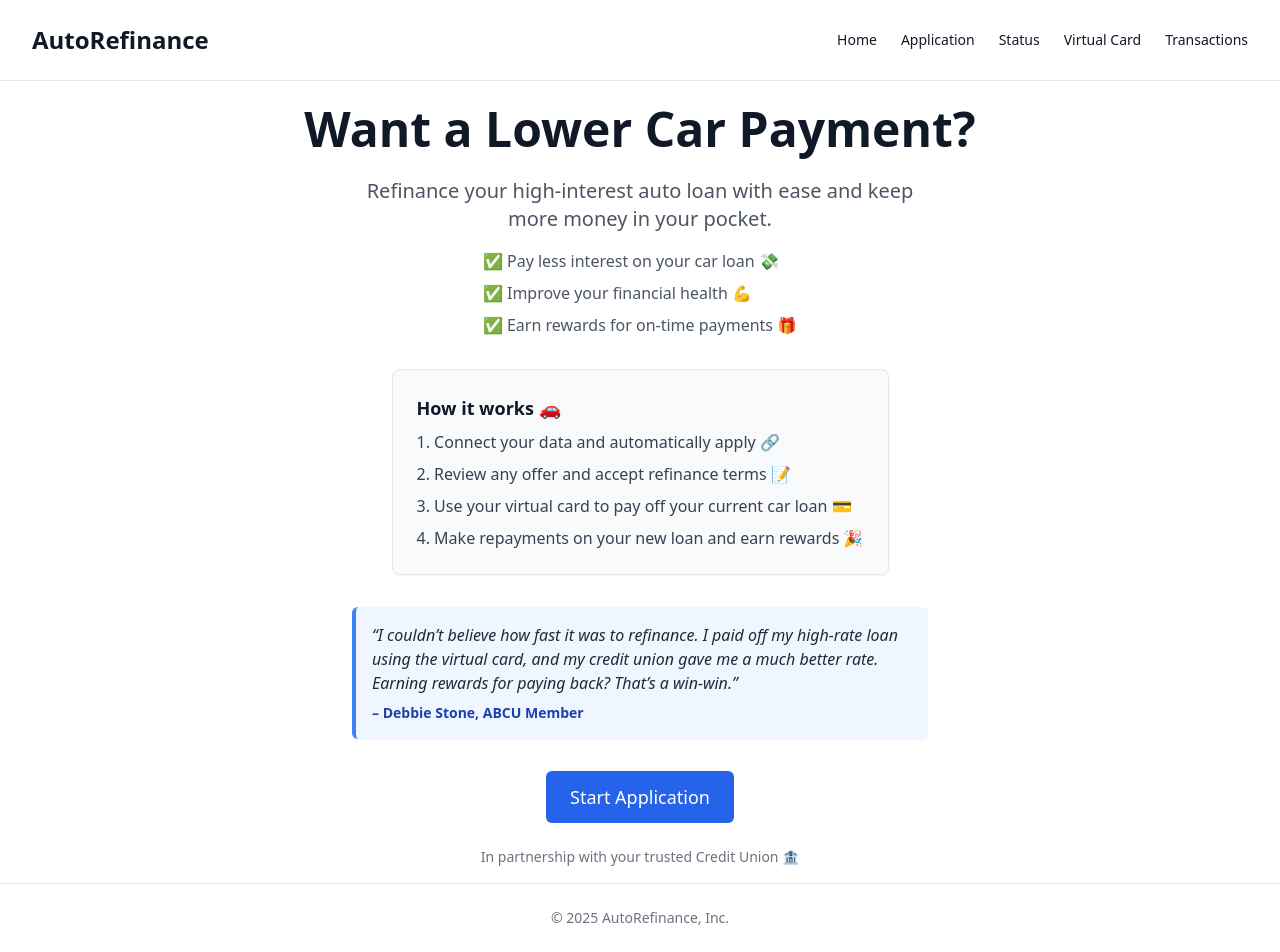
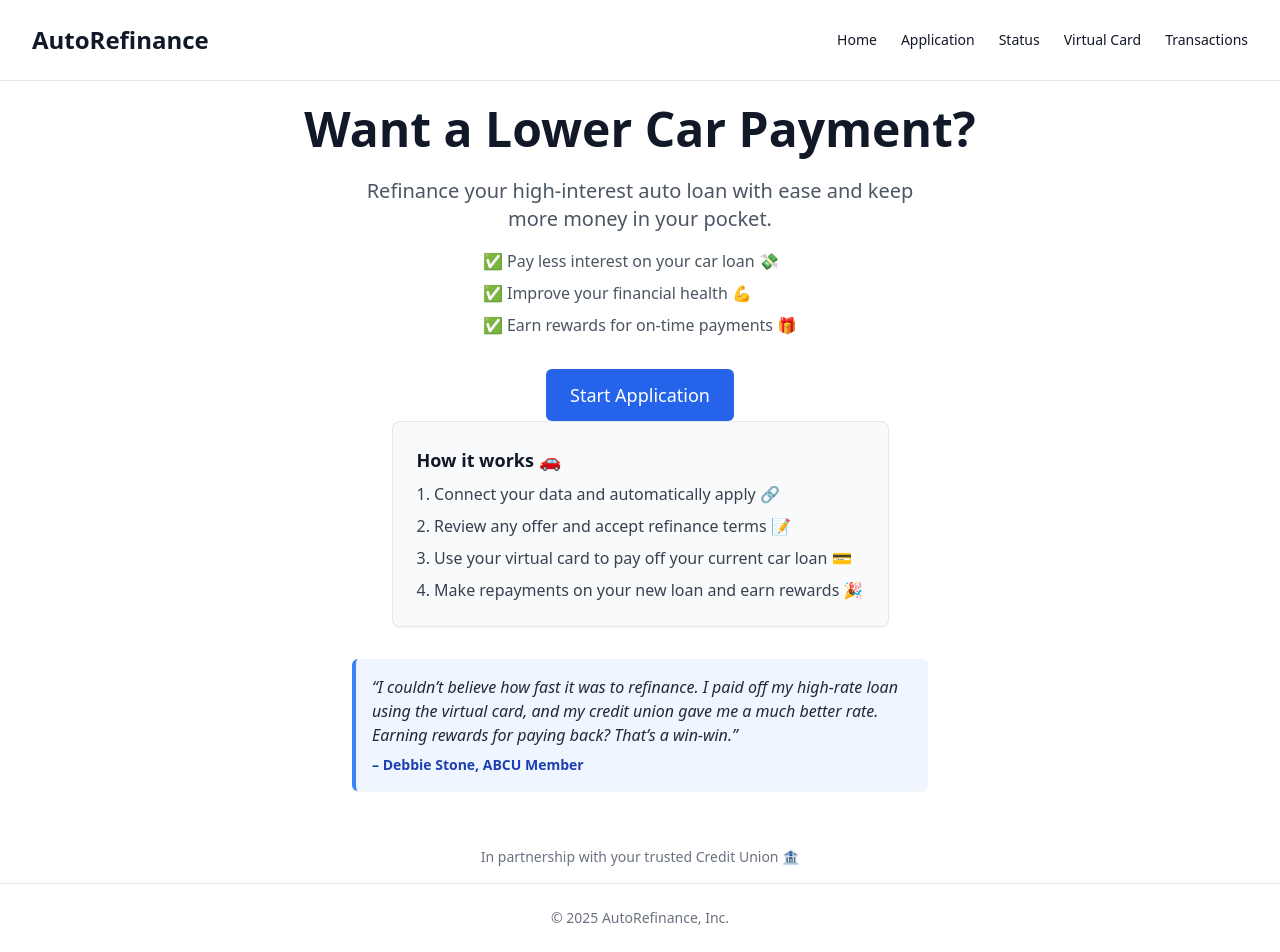
Before and after one commit to apknole/auto-refinance-demo, a React (Vite) app: page / in a window 1280 px wide. Built offline with nearby package versions, Linux system fonts and the light colour scheme.

Commit message:
Update AutoRefinanceHome.jsx
moved up app button

```diff
--- a/src/AutoRefinanceHome.jsx
+++ b/src/AutoRefinanceHome.jsx
@@ -68,6 +68,13 @@ function HomeScreen() {
         <p>✅ Earn rewards for on-time payments 🎁</p>
       </div>
 
+      <Link
+        to="/application"
+        className="bg-blue-600 text-white px-6 py-3 rounded-md text-lg font-medium hover:bg-blue-700"
+      >
+        Start Application
+      </Link>
+
       <div className="bg-gray-50 border border-gray-200 rounded-lg p-6 text-left max-w-xl mb-8 shadow-sm">
         <h2 className="text-lg font-semibold mb-2">How it works 🚗</h2>
         <ol className="list-decimal list-inside space-y-2 text-gray-700">
@@ -82,13 +89,6 @@ function HomeScreen() {
         <p className="italic text-gray-800">“I couldn’t believe how fast it was to refinance. I paid off my high-rate loan using the virtual card, and my credit union gave me a much better rate. Earning rewards for paying back? That’s a win-win.”</p>
         <p className="mt-2 text-sm text-blue-800 font-semibold">– Debbie Stone, ABCU Member</p>
       </div>
-
-      <Link
-        to="/application"
-        className="bg-blue-600 text-white px-6 py-3 rounded-md text-lg font-medium hover:bg-blue-700"
-      >
-        Start Application
-      </Link>
 
       <p className="mt-6 text-sm text-gray-500">In partnership with your trusted Credit Union 🏦</p>
     </div>
```
